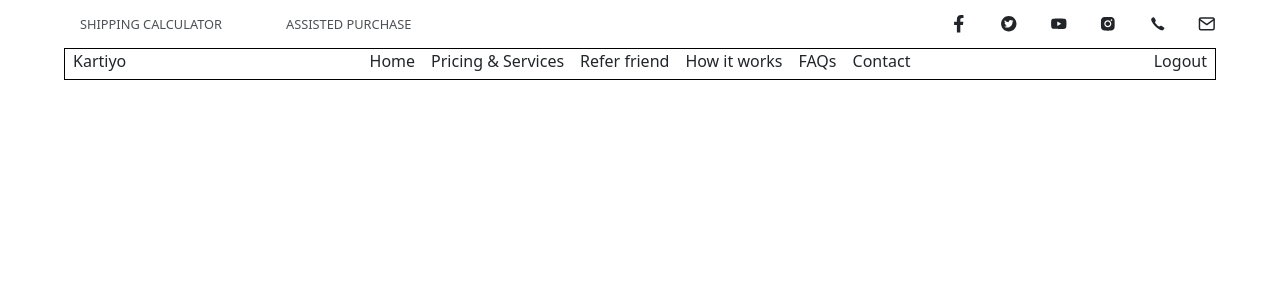
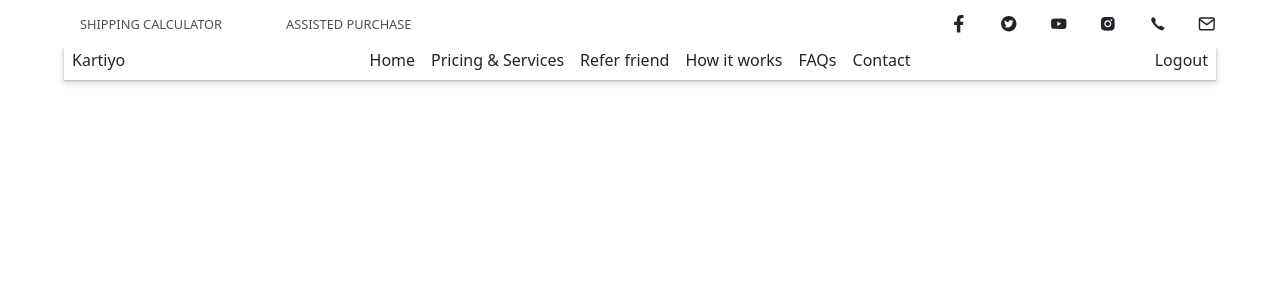
Before and after one commit to bhuvaneshwaran-kumar/REACT_MINI_PROJECTS, a React (Create React App) app in the folder client/: page / in a window 1280 px wide. Shown: the top 300 px of the page. Built offline with nearby package versions, Linux system fonts and the light colour scheme; no server answers.

Commit message:
altered nav component

```diff
--- a/client/src/App.js
+++ b/client/src/App.js
@@ -1,5 +1,6 @@
 import { useEffect, useState } from "react";
 import Nav from "./components/nav/Nav";
+import BottomNav from "./components/nav/BottomNav";
 import Login from "./pages/LogIn";
 import SignUp from "./pages/SignUp";
 import { Switch, Route } from 'react-router-dom'
@@ -45,6 +46,7 @@ function App() {
   return (
     <div className="App">
       <Nav loading={loading} />
+      <BottomNav loading={loading} />
       {
         !loading && (
 
--- a/client/src/components/nav/BottomNav.js
+++ b/client/src/components/nav/BottomNav.js
@@ -15,9 +15,9 @@ function BottomNav({ loading }) {
   useLayoutEffect(() => {
     if (bottomNavReachTop) bottomNav.current.classList.add("active");
     if (!bottomNavReachTop) bottomNav.current.classList.remove("active");
-    // bottomNav.current.classList.add("active");
-    // console.log(bottomNav.current.classList);
-  }, [bottomNavReachTop]);
+    if (openMenu) bottomNav.current.classList.add("open_menu");
+    if (!openMenu) bottomNav.current.classList.remove("open_menu");
+  }, [bottomNavReachTop, openMenu]);
 
   useLayoutEffect(() => {
     const handleScroll = () => {
@@ -60,10 +60,8 @@ function BottomNav({ loading }) {
   };
 
   return (
-    <div
-      className={openMenu ? "knav__bottomNav open_menu" : "knav__bottomNav"}
-      ref={bottomNav}
-    >
+    <div className="knavBottom_NavWrapper">
+      <div className={`knav__bottomNav`} ref={bottomNav}>
         <ul className="knav__botNav_menu">
           <li
             className="knav__botNav_guide icon"
@@ -80,12 +78,39 @@ function BottomNav({ loading }) {
           <li className="knav__botNav_guide">Kartiyo</li>
         </ul>
         <ul className="knav__botNav_mid">
-        <li className="knav__botNav_guide">Home</li>
-        <li className="knav__botNav_guide">Pricing & Services</li>
-        <li className="knav__botNav_guide">Refer friend</li>
-        <li className="knav__botNav_guide">How it works </li>
-        <li className="knav__botNav_guide">FAQs</li>
-        <li className="knav__botNav_guide">Contact</li>
+          <li className="knav__botNav_guide" onClick={() => handleAuth("/")}>
+            Home
+          </li>
+          <li
+            className="knav__botNav_guide"
+            onClick={() => handleAuth("/pricing-&-service")}
+          >
+            Pricing & Services
+          </li>
+          <li
+            className="knav__botNav_guide"
+            onClick={() => handleAuth("/refer-friend")}
+          >
+            Refer friend
+          </li>
+          <li
+            className="knav__botNav_guide"
+            onClick={() => handleAuth("/how-it-works")}
+          >
+            How it works{" "}
+          </li>
+          <li
+            className="knav__botNav_guide"
+            onClick={() => handleAuth("/FAQ's")}
+          >
+            FAQs
+          </li>
+          <li
+            className="knav__botNav_guide"
+            onClick={() => handleAuth("/constact")}
+          >
+            Contact
+          </li>
         </ul>
 
         {!loading && !user ? (
@@ -111,6 +136,7 @@ function BottomNav({ loading }) {
           </ul>
         )}
       </div>
+    </div>
   );
 }
 
--- a/client/src/components/nav/Nav.js
+++ b/client/src/components/nav/Nav.js
@@ -6,7 +6,7 @@ function Nav({ loading }) {
     return (
         <div className="knav">
             <TopNav />
-            <BottomNav loading={loading} />
+            {/* <BottomNav loading={loading} /> */}
         </div>
     )
 }
--- /dev/null
+++ b/client/src/css/Home.css
@@ -0,0 +1,6 @@
+.home {
+  width: 100%;
+  min-height: 100vh;
+  display: grid;
+  place-items: center;
+}
--- a/client/src/css/Nav.css
+++ b/client/src/css/Nav.css
@@ -140,22 +140,39 @@
 /* Top Nav Right side Ends */
 
 /* Bottom Nav */
-
+.knavBottom_NavWrapper {
+  /* border: 1px solid black; */
+  position: sticky;
+  height: 2rem;
+  overflow-y: visible;
+  top: 0;
+}
 .knav__bottomNav {
-  border: 1px solid black;
-  min-height: 2rem;
+  background-color: white;
+  box-shadow: rgba(60, 64, 67, 0.3) 0px 1px 2px 0px,
+    rgba(60, 64, 67, 0.15) 0px 2px 6px 2px;
+  height: 2rem;
   width: 90vw;
   margin: auto;
+  z-index: 10000;
   display: flex;
   justify-content: space-between;
   /* align-items: flex-end; */
-  transition: all 0.3s ease-out;
+  transition: width 0.3s ease-out;
 }
 
 .knav__bottomNav.active {
   width: 100%;
 }
-
+.knav__bottomNav.open_menu {
+  height: 18rem;
+}
+.knav__bottomNav .knav__botNav_mid,
+.knav__botNav_right,
+.knav__botNav_left {
+  display: flex;
+  transition: all 0.3s ease-out;
+}
 .knav__bottomNav.open_menu .knav__botNav_mid,
 .knav__bottomNav.open_menu .knav__botNav_right,
 .knav__bottomNav.open_menu .knav__botNav_left {
@@ -163,11 +180,7 @@
   width: 100% !important;
   flex-direction: column;
 }
-.knav__bottomNav .knav__botNav_mid,
-.knav__botNav_right,
-.knav__botNav_left {
-  display: flex;
-}
+
 .knav__botNav_guide {
   list-style: none;
   padding: 0 0.5rem;
--- a/client/src/pages/Home.js
+++ b/client/src/pages/Home.js
@@ -1,8 +1,8 @@
 import React from 'react'
-
+import '../css/Home.css'
 function Home() {
     return (
-        <div>
+        <div className="home">
             Home
         </div>
     )
```
Lines whose indentation alone changed are shown as unchanged.
